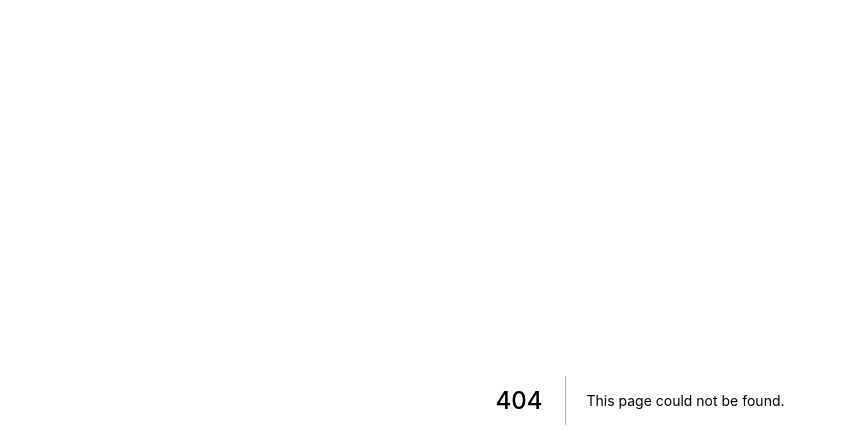
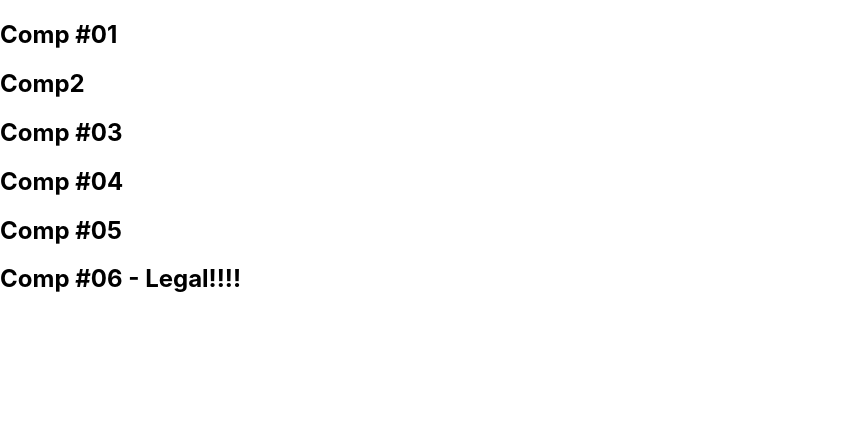
Before and after one commit to juniorti91/Curso-Next-JS-Completo, a Next.js app in the folder exercicio/: page /modulo/teste in a window 1280 px wide. Before the commit this address had no page. Shown: the top 448 px of the page, without its empty margins (0-846 px from the left). Built offline with nearby package versions, Linux system fonts and the light colour scheme.

Commit message:
26-09-2021 20:15

```diff
--- /dev/null
+++ b/exercicio/components/modulo/funcionais.jsx
@@ -0,0 +1,36 @@
+export function Comp1() {
+
+    return <h2>Comp #01</h2>
+}
+
+export const Comp2 = function () {
+    return <h2>Comp2</h2>
+}
+
+export default function () { //padrão por que está default
+    return (
+        <div>
+            <h2>Comp #03</h2>
+        </div>
+    )
+}
+
+//=============================================================
+
+// export const Comp4 = props => <h2>Comp #04</h2>
+
+export const Comp4 = () => {
+   return <h2>Comp #04</h2>
+}
+
+const Comp5 = () => <h2>Comp #05</h2>
+
+const Comp6 = props => (
+    <div>
+        <h2>Comp #06 - {props.msg}</h2>
+    </div>
+)
+
+export {
+    Comp5, Comp6
+}
--- a/exercicio/package.json
+++ b/exercicio/package.json
@@ -17,9 +17,11 @@
     "@babel/core": "^7.15.5",
     "@babel/preset-env": "^7.15.6",
     "@babel/preset-react": "^7.14.5",
+    "@types/react": "^17.0.24",
     "babel-core": "^6.26.3",
     "babel-loader": "^8.2.2",
     "eslint": "7.32.0",
-    "eslint-config-next": "11.1.2"
+    "eslint-config-next": "11.1.2",
+    "typescript": "^4.4.3"
   }
 }
--- /dev/null
+++ b/exercicio/pages/modulo/teste.jsx
@@ -0,0 +1,16 @@
+import
+ Padrao, { Comp1 as Blabla, Comp2 as Haha, Comp4, Comp5, Comp6 }
+ from "../../components/modulo/funcionais"
+
+export default function teste() {
+    return (
+        <div>
+            <Blabla />
+            <Haha />
+            <Padrao />
+            <Comp4 />
+            <Comp5 />
+            <Comp6 msg="Legal!!!!" />
+        </div>
+    )
+}
```
Also changed, not shown: exercicio/components/Contador.jsx (added, +46 -0 lines), exercicio/components/Pessoa.tsx (added, +14 -0 lines), exercicio/pages/classe/contador.jsx (added, +13 -0 lines), exercicio/pages/estado/megasena.jsx (+6 -2 lines), exercicio/pages/ts/exemplo.tsx (added, +11 -0 lines), exercicio/tsconfig.json (added, +29 -0 lines), exercicio/next-env.d.ts (added), 1 other file (tests, documents, lock files or other folders).
